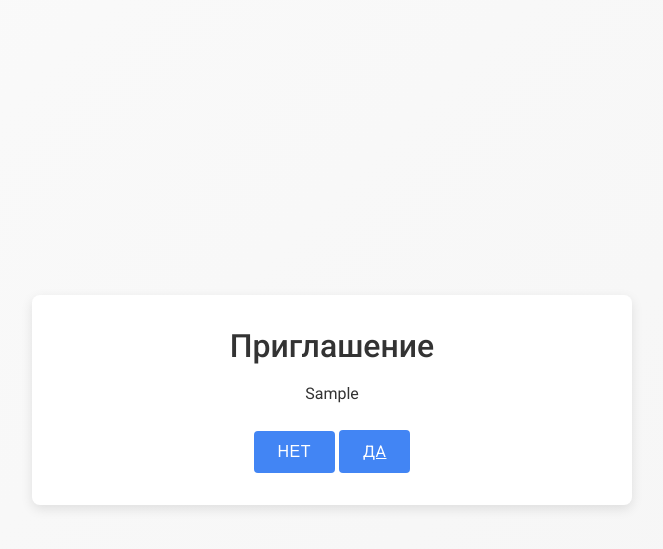
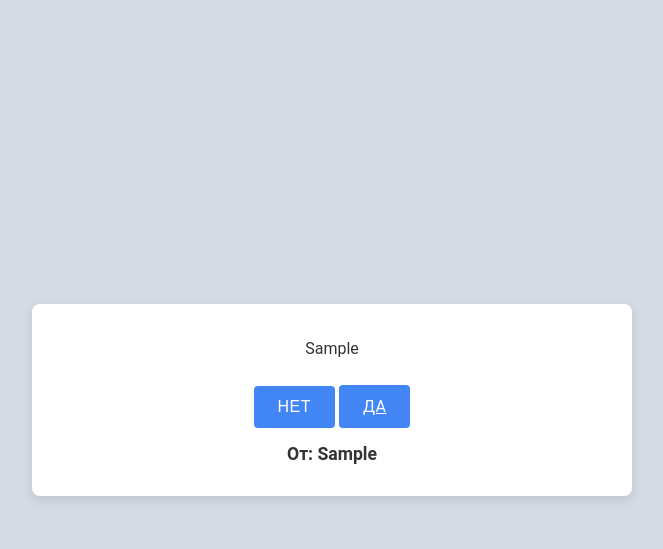
Before and after one commit to Lavochka123/Svety4, a Flask app: page /invite/1/page3 in a window 1280 px wide. Shown: the top 549 px of the page, without its empty margins (308-971 px from the left). Run offline with Flask 3, Linux system fonts and the light colour scheme; tables that the repository leaves empty hold one stand-in row (values such as "Sample post"); grey boxes marked "Sample" are stand-in pictures.

Commit message:
Update page3.html

```diff
--- a/template/page3.html
+++ b/template/page3.html
@@ -2,17 +2,43 @@
 <html lang="ru">
 <head>
   <meta charset="UTF-8">
-  <title>Приглашение — Страница 3</title>
-  <link rel="stylesheet" href="/static/css/style.css">
-  <link href="https://fonts.googleapis.com/css2?family=Roboto:wght@400;500&display=swap" rel="stylesheet">
+  <title>Страница 3</title>
+  <link rel="stylesheet" href="{{ url_for('static', filename='css/style.css') }}">
+  <style>
+    .sender-signature {
+      margin-top: 1rem;
+      font-size: 1.1em;
+      font-weight: 600;
+      text-align: center;
+      color: #333;
+    }
+  </style>
+</head>
+<body class="{{ data.design }}"
+{% if data.bg_image %}
+  style="background-image: url('{{ url_for('static', filename='uploads/' + data.bg_image) }}'); background-size: cover; background-position: center;"
+{% endif %}>
+  <div class="container">
+    <p>{{ data.page3 }}</p>
+    <div class="button-container">
+      <button class="button" onclick="handleResponse('no')">Нет</button>
+      <a href="/invite/{{ data.id }}/page4" class="button">Да</a>
+    </div>
+    {% if data.sender %}
+      <div class="sender-signature">
+         От: {{ data.sender }}
+      </div>
+    {% endif %}
+  </div>
   <script>
+    const chatId = "{{ data.chat_id }}";
     function handleResponse(response) {
       if (response === 'no') {
         fetch('/response', {
           method: 'POST',
-          headers: { 'Content-Type': 'application/json' },
+          headers: {'Content-Type': 'application/json'},
           body: JSON.stringify({
-            chat_id: "{{ data.chat_id }}",
+            chat_id: chatId,
             response: 'Извини, не могу'
           })
         })
@@ -21,7 +47,7 @@
           if (resp.status === 'ok') {
             alert("Ваш отказ отправлен!");
           } else {
-            alert("Ошибка при отправке ответа: " + resp.message);
+            alert("Ошибка: " + resp.message);
           }
         })
         .catch(err => {
@@ -30,15 +56,5 @@
       }
     }
   </script>
-</head>
-<body>
-  <div class="container">
-    <h1>Приглашение</h1>
-    <p>{{ data.page3 }}</p>
-    <div style="margin-top: 20px;">
-      <button class="button" onclick="handleResponse('no')">Нет</button>
-      <a href="/invite/{{ data.id }}/page4" class="button">Да</a>
-    </div>
-  </div>
 </body>
 </html>
```
